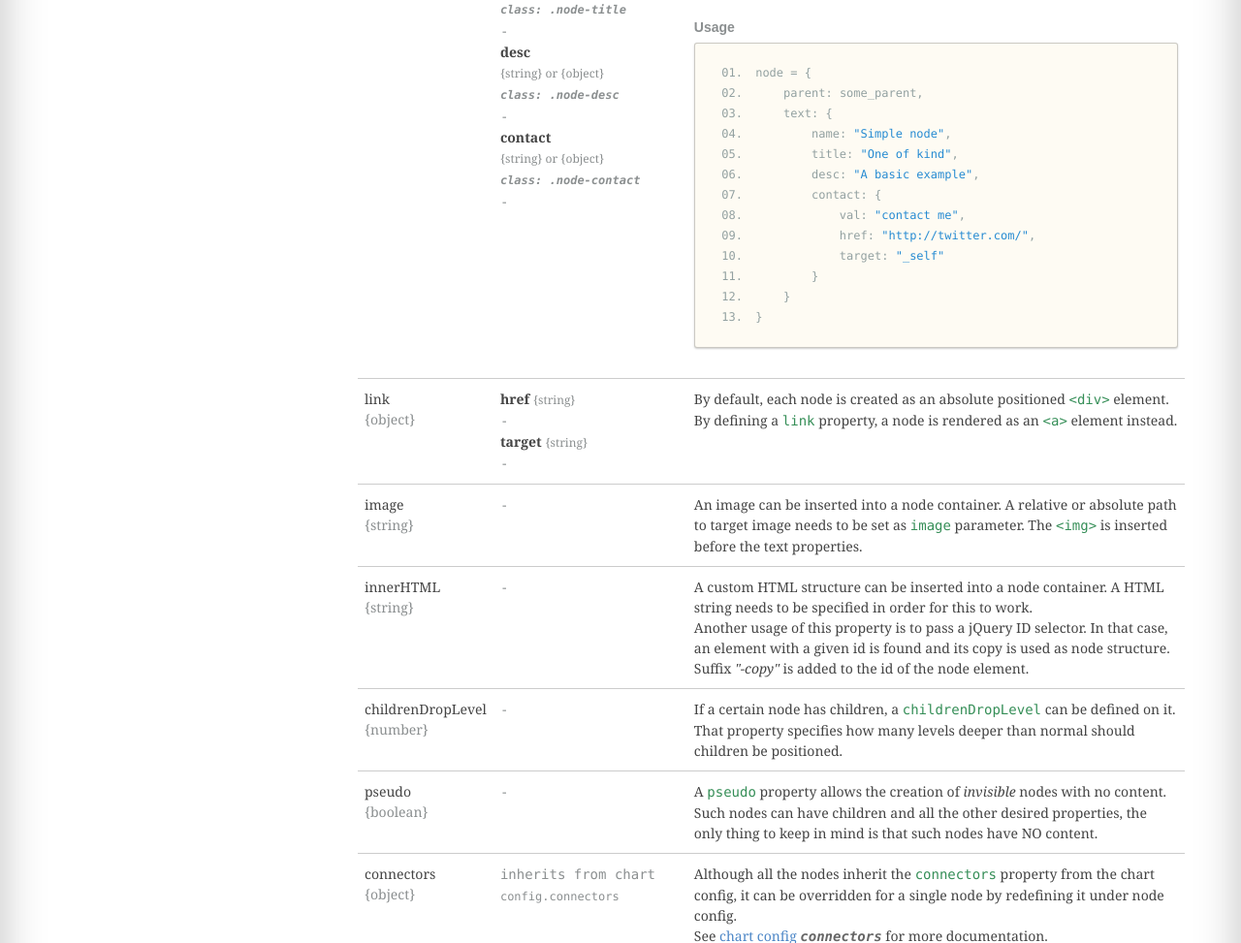
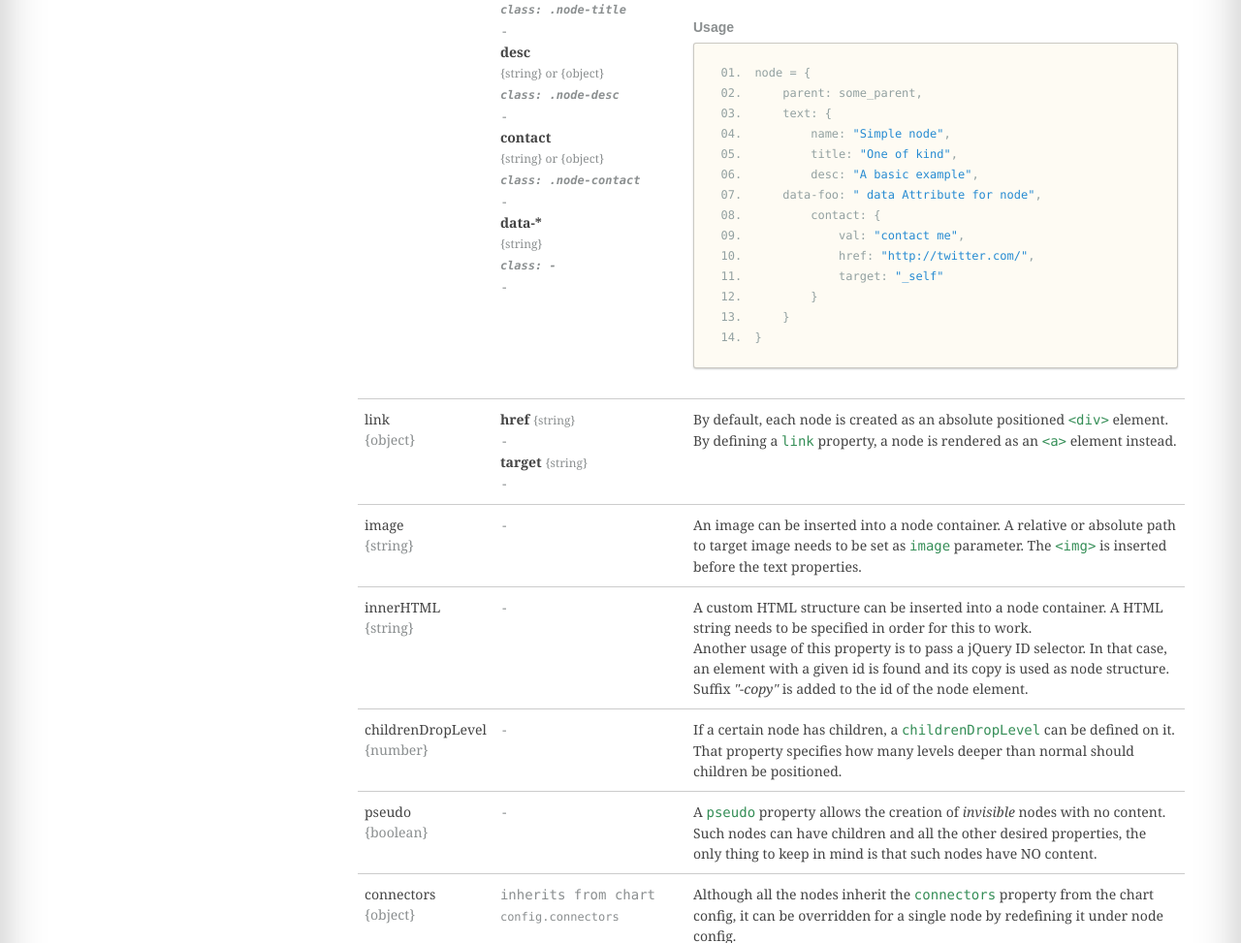
Before and after one commit to fperucic/treant-js, a plain HTML site: page index.html in a window 1280 px wide. Shown: the part 8314-9287 px from the top of the page at 97% size. Drawn offline with Linux system fonts and the light colour scheme; a web font is replaced by a local one.

Commit message:
Update index.html

```diff
--- a/index.html
+++ b/index.html
@@ -893,6 +893,10 @@ simple_chart_config = {
 										<small><span class="muted nowrap">{string} or {object}</span></small><br/>
 										<small><var class="muted nowrap">class: .node-contact</var></small><br/>
 										<code class="muted" title="default"> - </code><br/>
+										<strong>data-*</strong><br/>
+										<small><span class="muted nowrap">{string}</span></small><br/>
+										<small><var class="muted nowrap">class: - </var></small><br/>
+										<code class="muted" title="default"> - </code><br/>
 									</td>
 									<td>
 										<p>
@@ -907,6 +911,7 @@ node = {
         name: "Simple node",
         title: "One of kind",
         desc: "A basic example",
+	data-foo: " data Attribute for node",
         contact: {
             val: "contact me",
             href: "http://twitter.com/",
```
